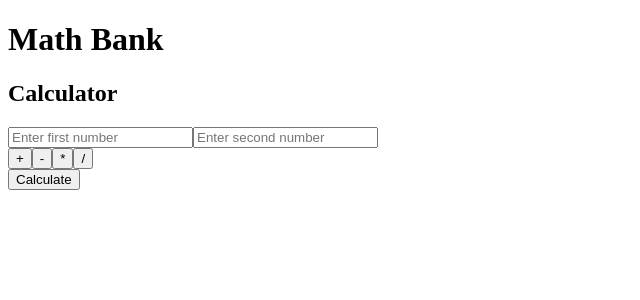
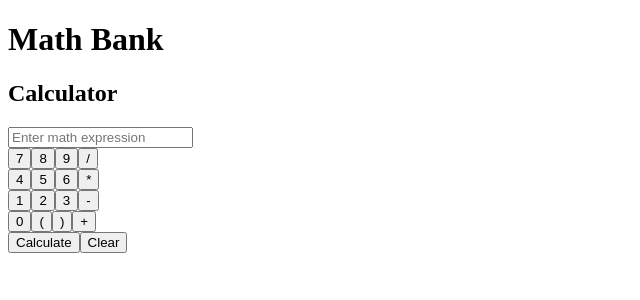
Before and after one commit to anushap6571/Math-Bank, a React (Create React App) app in the folder client/: page / in a window 1280 px wide. Shown: the top 300 px of the page, without its empty margins (0-640 px from the left). Built offline with nearby package versions, Linux system fonts and the light colour scheme.

Commit message:
working calculator with buttons

```diff
--- a/client/src/components/calculator.js
+++ b/client/src/components/calculator.js
@@ -1,12 +1,13 @@
 import React, { useState } from 'react';
-// display calculator screen
+
 const Calculator = () => {
-    const [a, setA] = useState('');
-    const [b, setB] = useState('');
-    const [operation, setOperation] = useState('');
+    const [expression, setExpression] = useState('');
     const [result, setResult] = useState(null);
     const [error, setError] = useState('');
 
+    const handleButtonClick = (value) => {
+        setExpression((prev) => prev + value);
+    };
 
     const calculate = async () => {
         try {
@@ -15,7 +16,7 @@ const Calculator = () => {
                 headers: {
                     'Content-Type': 'application/json',
                 },
-                body: JSON.stringify({ operation, a: Number(a), b: Number(b) }),
+                body: JSON.stringify({ expression }),
             });
 
             const data = await response.json();
@@ -32,35 +33,49 @@ const Calculator = () => {
         }
     };
 
-    const handleOperation = (op) => {
-        setOperation(op);
+    const clearInput = () => {
+        setExpression('');
+        setResult(null);
+        setError('');
     };
 
     return (
         <div>
             <h2>Calculator</h2>
             <input
-                type="number"
-                value={a}
-                onChange={(e) => setA(e.target.value)}
-                placeholder="Enter first number"
-            />
-            <input
-                type="number"
-                value={b}
-                onChange={(e) => setB(e.target.value)}
-                placeholder="Enter second number"
+                type="text"
+                value={expression}
+                onChange={(e) => setExpression(e.target.value)}
+                placeholder="Enter math expression"
             />
 
-            { <div>
-                <button onClick={() => handleOperation('add')}>+</button>
-                <button onClick={() => handleOperation('subtract')}>-</button>
-                <button onClick={() => handleOperation('multiply')}>*</button>
-                <button onClick={() => handleOperation('divide')}>/</button>
-            </div> }
-
+            <div>
+                <button onClick={() => handleButtonClick('7')}>7</button>
+                <button onClick={() => handleButtonClick('8')}>8</button>
+                <button onClick={() => handleButtonClick('9')}>9</button>
+                <button onClick={() => handleButtonClick('/')}>/</button>
+            </div>
+            <div>
+                <button onClick={() => handleButtonClick('4')}>4</button>
+                <button onClick={() => handleButtonClick('5')}>5</button>
+                <button onClick={() => handleButtonClick('6')}>6</button>
+                <button onClick={() => handleButtonClick('*')}>*</button>
+            </div>
+            <div>
+                <button onClick={() => handleButtonClick('1')}>1</button>
+                <button onClick={() => handleButtonClick('2')}>2</button>
+                <button onClick={() => handleButtonClick('3')}>3</button>
+                <button onClick={() => handleButtonClick('-')}>-</button>
+            </div>
+            <div>
+                <button onClick={() => handleButtonClick('0')}>0</button>
+                <button onClick={() => handleButtonClick('(')}>(</button>
+                <button onClick={() => handleButtonClick(')')}>)</button>
+                <button onClick={() => handleButtonClick('+')}>+</button>
+            </div>
 
             <button onClick={calculate}>Calculate</button>
+            <button onClick={clearInput}>Clear</button>
 
             {result !== null && <p>Result: {result}</p>}
             {error && <p style={{ color: 'red' }}>{error}</p>}
```
Also changed, not shown: 2 other files (tests, documents, lock files or other folders).
